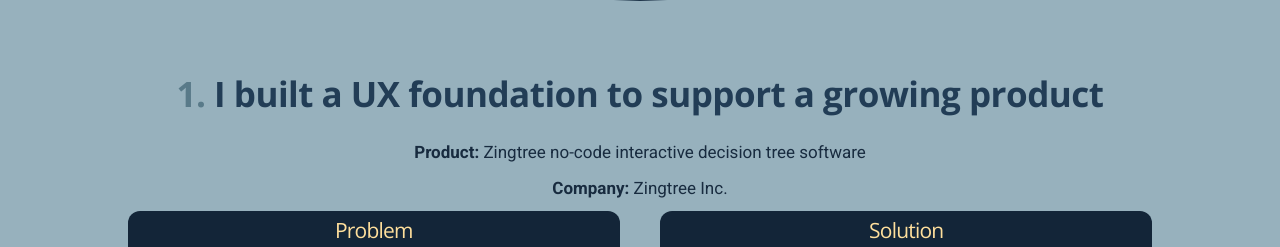
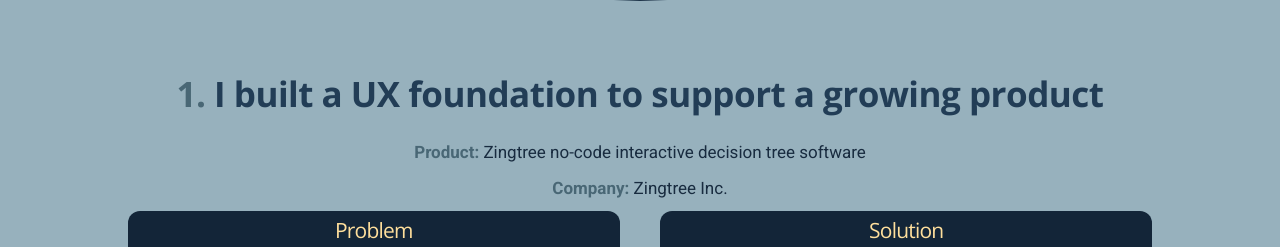
Before and after one commit to djvitamin/djvitamin.github.io, a website: page index.html in a window 1280 px wide. Shown: the part 553-800 px from the top of the page. Drawn offline with nearby package versions, Linux system fonts and the light colour scheme.

Commit message:
color tweaks for fonts

```diff
--- a/css/custom.css
+++ b/css/custom.css
@@ -73,7 +73,7 @@
 
 
 h3.section-heading span {
-    color: #597a89;
+    color: #496775;
 }
 .categories .section-description, .caption {
     color: #182b3f;
@@ -250,6 +250,10 @@
     font-size: 1.7rem;
     text-wrap: balance;
 }
+.section-description strong {
+    color: #496775;
+}
+
 .caption {
     margin-top: 2rem;
     text-align: left;
```
